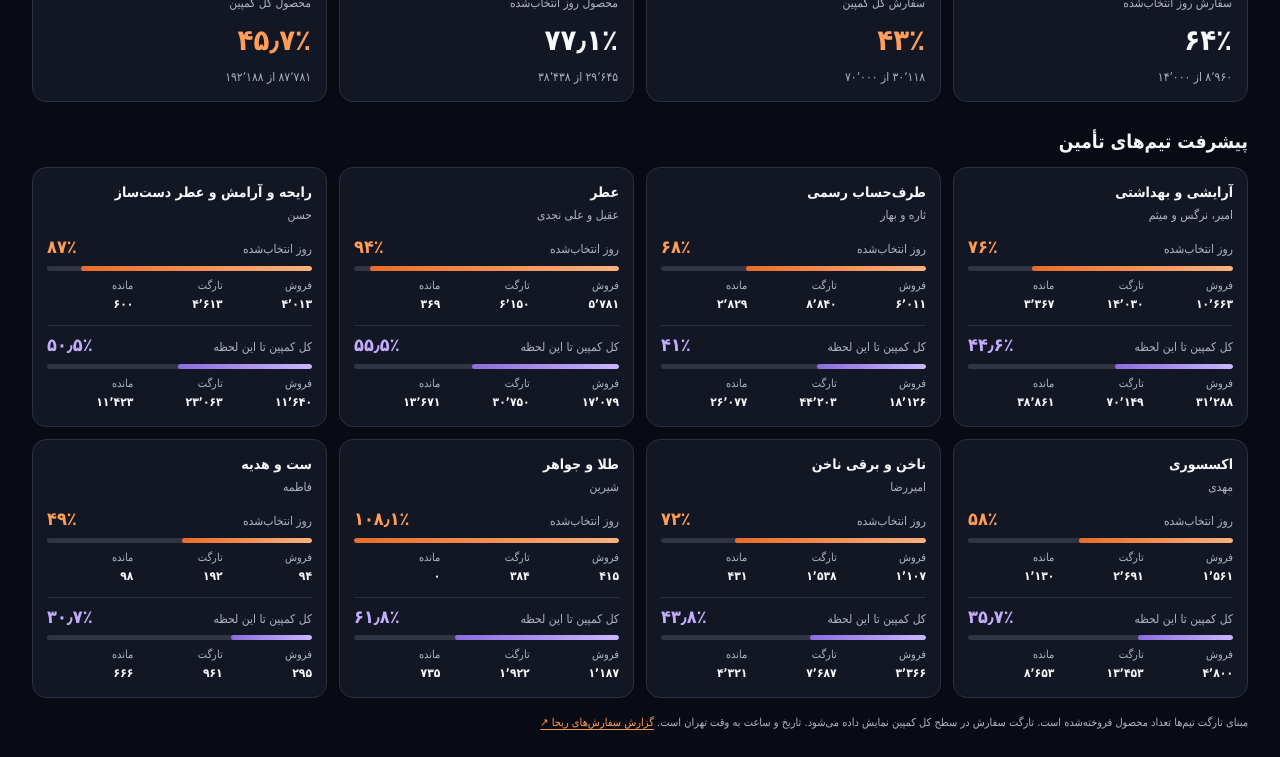
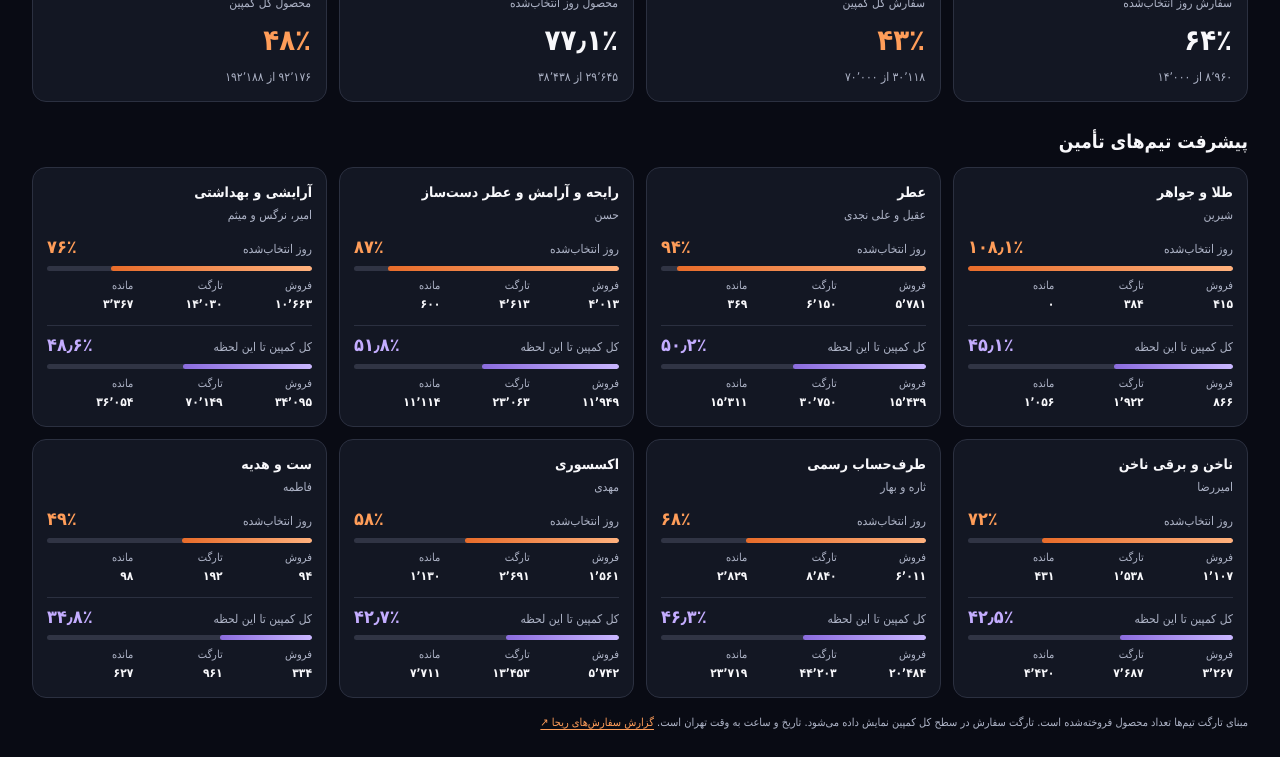
Before and after one commit to hatefzamani/resume, a plain HTML site: page riiha-black-friday/demo/index.html in a window 1280 px wide. Shown: the part 415-1172 px from the top of the page. Drawn offline with Linux system fonts and the light colour scheme.

Commit message:
Sort Riiha teams by daily or campaign attainment

```diff
--- a/riiha-black-friday/demo/index.html
+++ b/riiha-black-friday/demo/index.html
@@ -81,6 +81,7 @@ footer{padding:16px 0 25px;font-size:11px;color:var(--muted)}
    <div class="controls">
     <label class="control" for="day">روز کمپین<select id="day"></select></label>
     <label class="control" for="team">تیم تأمین<select id="team"><option value="">همهٔ تیم‌ها</option></select></label>
+    <label class="control" for="team-sort">مرتب‌سازی تیم‌ها<select id="team-sort"><option value="daily">درصد تحقق روزانه</option><option value="campaign">درصد تحقق کل کمپین</option></select></label>
     <button id="today" type="button">روز نمونه</button>
    </div>
    <a class="source-link" href="https://hatefzamani.github.io/resume/riiha-black-friday/">بازگشت به داشبورد اصلی ↗</a>
@@ -133,6 +134,7 @@ const timeFmt = new Intl.DateTimeFormat('fa-IR',{dateStyle:'full',timeStyle:'sho
 const el = id => document.getElementById(id);
 const daySelect = el('day');
 const teamSelect = el('team');
+const teamSort = el('team-sort');
 let snapshot = null;
 const DEMO_DATE = '2026-11-27';
 
@@ -167,17 +169,25 @@ function render() {
   const campaignValue = measure => campaignRows.length ? sum(campaignRows.map(measure)) : null;
   const picked = TEAMS.map((team,index) => index).filter(index => !teamSelect.value || String(TEAMS[index][0]) === teamSelect.value);
   const teamName = picked.length === TEAMS.length ? '' : ` · ${TEAMS[picked[0]][1]}`;
+  const campaignProducts = TEAMS.map((team,index) => campaignValue(sale => sale.products[index]));
+  const byCampaign = teamSort.value === 'campaign';
+  function attainment(index) {
+    const actual = byCampaign ? campaignProducts[index] : row?.products[index];
+    const goal = byCampaign ? TEAMS[index][3] : selectedGoal[index+1];
+    return actual == null ? -1 : actual / goal;
+  }
+  const sortedTeams = [...picked].sort((first,second) => attainment(second) - attainment(first));
   el('kpis').innerHTML = [
     summary('سفارش روز انتخاب‌شده',row?.orders,selectedGoal[0]),
     summary('سفارش کل کمپین',campaignValue(sale => sale.orders),70000),
     summary('محصول روز انتخاب‌شده' + teamName,row && sum(picked.map(index => row.products[index])),sum(picked.map(index => selectedGoal[index+1]))),
-    summary('محصول کل کمپین' + teamName,campaignValue(sale => sum(picked.map(index => sale.products[index]))),sum(picked.map(index => TEAMS[index][3])))
+    summary('محصول کل کمپین' + teamName,campaignRows.length ? sum(picked.map(index => campaignProducts[index])) : null,sum(picked.map(index => TEAMS[index][3])))
   ].join('');
-  el('teams').innerHTML = picked.map(index => {
+  el('teams').innerHTML = sortedTeams.map(index => {
     const [,name,owner,goal] = TEAMS[index];
     return `<article class="team"><h3>${name}</h3><div class="owner">${owner}</div>
       ${metric('روز انتخاب‌شده',row?.products[index],selectedGoal[index+1])}
-      ${metric('کل کمپین تا این لحظه',campaignValue(sale => sale.products[index]),goal)}</article>`;
+      ${metric('کل کمپین تا این لحظه',campaignProducts[index],goal)}</article>`;
   }).join('');
   const last = el('last-update');
   last.textContent = snapshot ? timeFmt.format(snapshot.updatedAt) : '—';
@@ -206,15 +216,17 @@ daySelect.value = DEMO_DATE;
 el('source-link').href = RIIHA_SOURCE;
 daySelect.addEventListener('change',render);
 teamSelect.addEventListener('change',render);
+teamSort.addEventListener('change',render);
 el('today').addEventListener('click',() => {daySelect.value = DEMO_DATE; render();});
 const exampleOrderRates = [92,107,81,97,105,74,89,64];
 const exampleTeamRates = [76,68,94,87,58,72,108,49];
+const examplePriorTeamOffsets = [12,18,-12,4,23,0,-50,14];
 const rows = new Map([...plan].filter(([date]) => date <= DEMO_DATE).map(([date,goals],dayIndex) => [
   date,
   {
     orders:Math.round(goals[0]*exampleOrderRates[dayIndex]/100),
     products:goals.slice(1).map((goal,teamIndex) => {
-      const priorRate = exampleTeamRates[teamIndex]+[16,23,7,20,14,2,12][dayIndex%7]+(teamIndex%3)*2;
+      const priorRate = exampleTeamRates[teamIndex]+[16,23,7,20,14,2,12][dayIndex%7]+examplePriorTeamOffsets[teamIndex];
       return Math.round(goal*(date === DEMO_DATE ? exampleTeamRates[teamIndex] : priorRate)/100);
     })
   }
```
Also changed, not shown: riiha-black-friday/index.html (+14 -3 lines).
